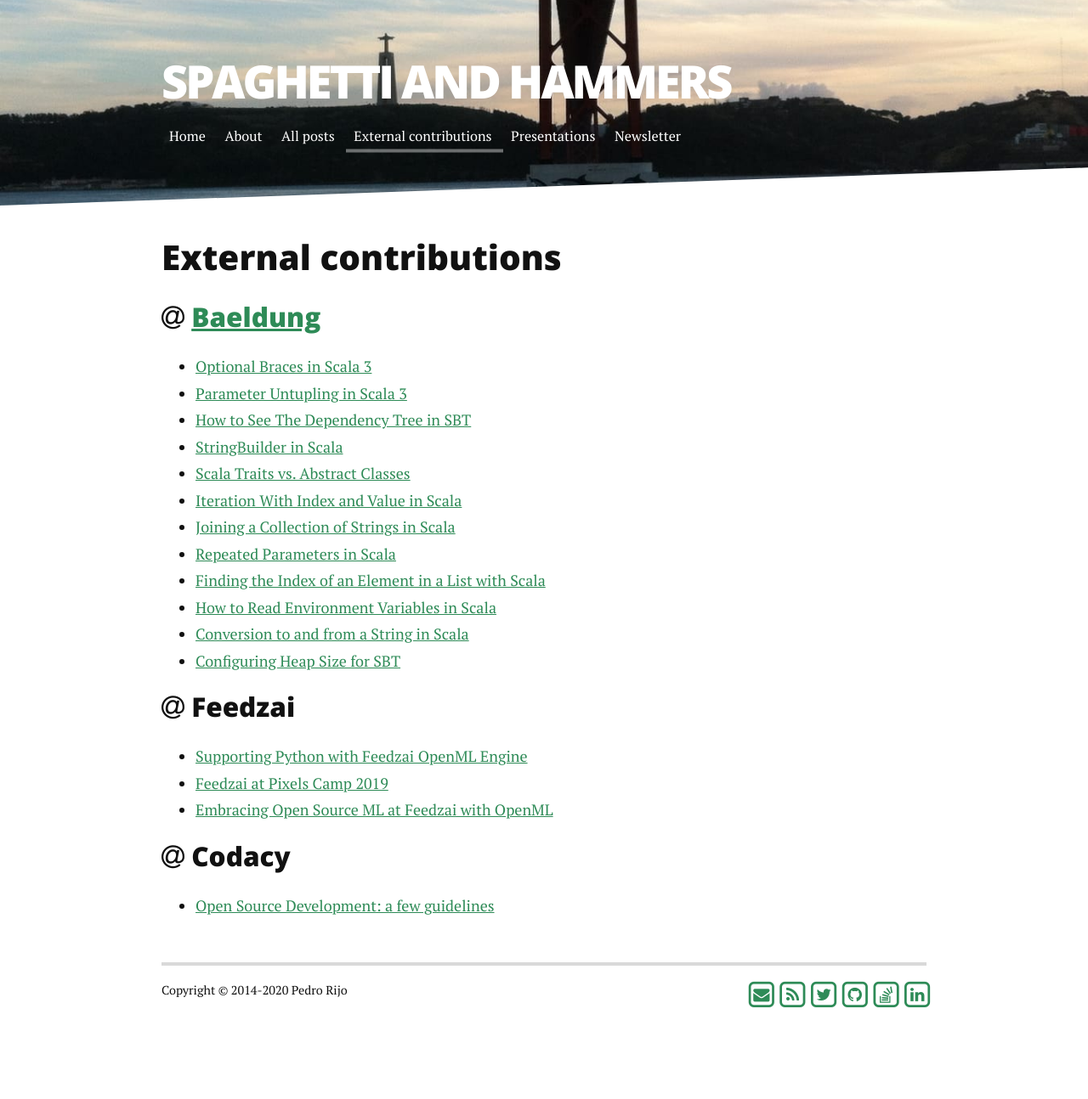
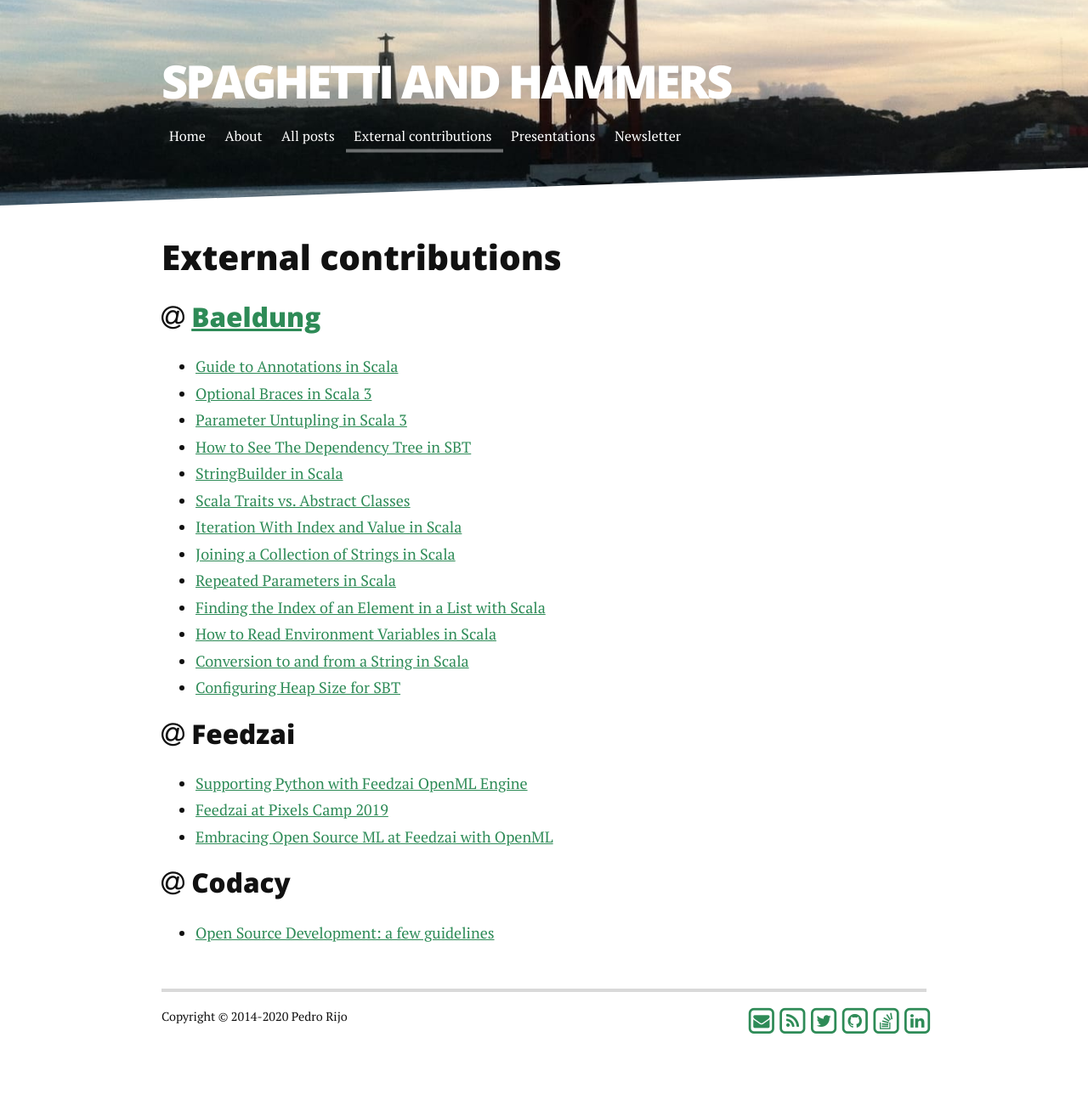
Before and after one commit to pedrorijo91/pedrorijo91.github.io, a Jekyll site: the page built from external.html, in a window 1280 px wide. Shown: the whole page at 85% size. Built offline with Jekyll 4.4.1, drawn with Linux system fonts in a browser that asks for light colours; before the commit the page ends 1263 px from its top, so only the background shows below that.

Commit message:
Update external.html

```diff
--- a/external.html
+++ b/external.html
@@ -9,6 +9,7 @@
   <h3 id="baeldung"><i class="fa fa-at" aria-hidden="true"></i>  <a href="https://www.baeldung.com/scala/author/pedrorijo">Baeldung</a></h3>
 
   <ul>
+    <li><a href="https://www.baeldung.com/scala/annotations">Guide to Annotations in Scala</a></li>
     <li><a href="https://www.baeldung.com/scala/optional-braces">Optional Braces in Scala 3</a></li>
     <li><a href="https://www.baeldung.com/scala/parameter-untupling-scala-3">Parameter Untupling in Scala 3</a></li>
     <li><a href="https://www.baeldung.com/scala/sbt-dependency-tree">How to See The Dependency Tree in SBT</a></li>
```
